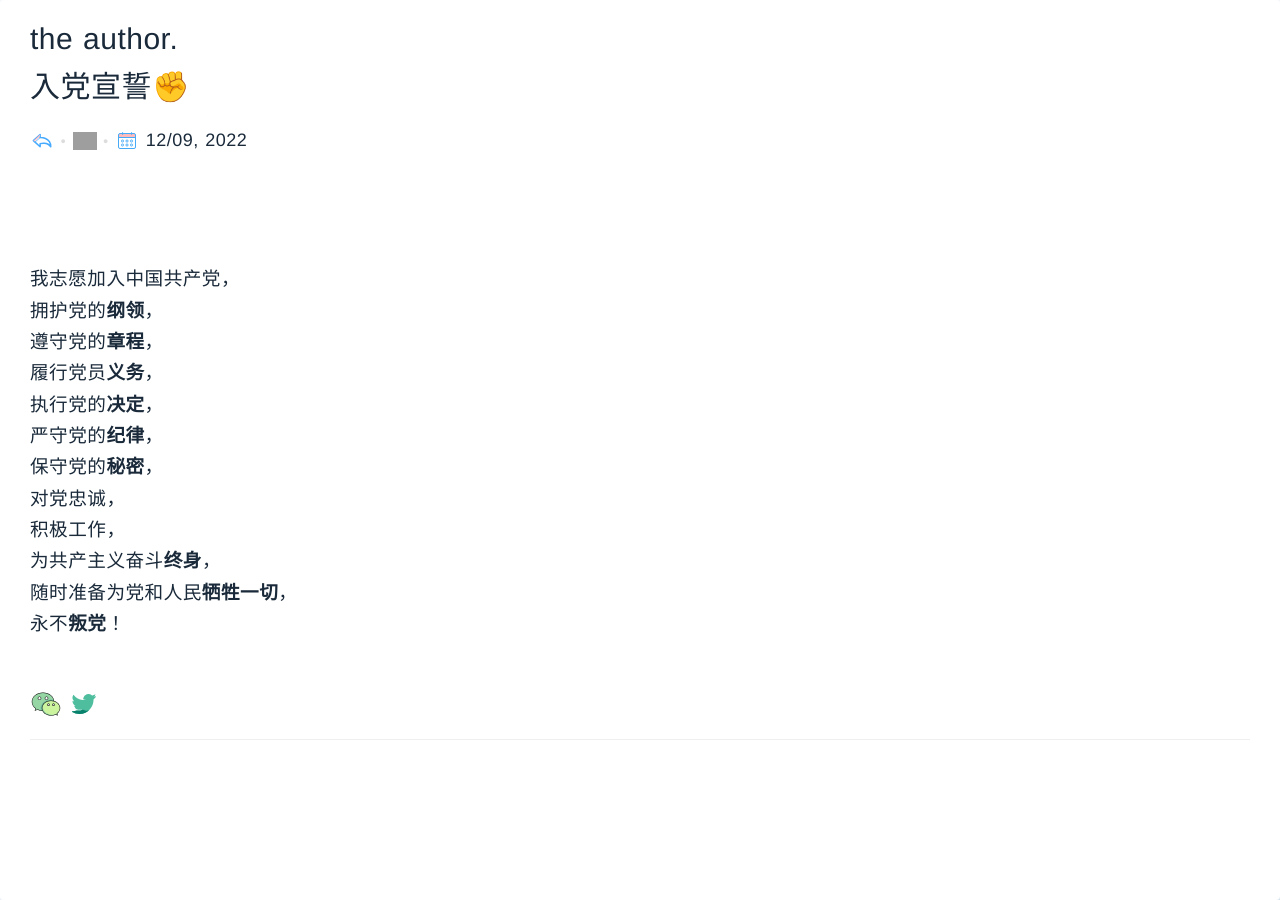
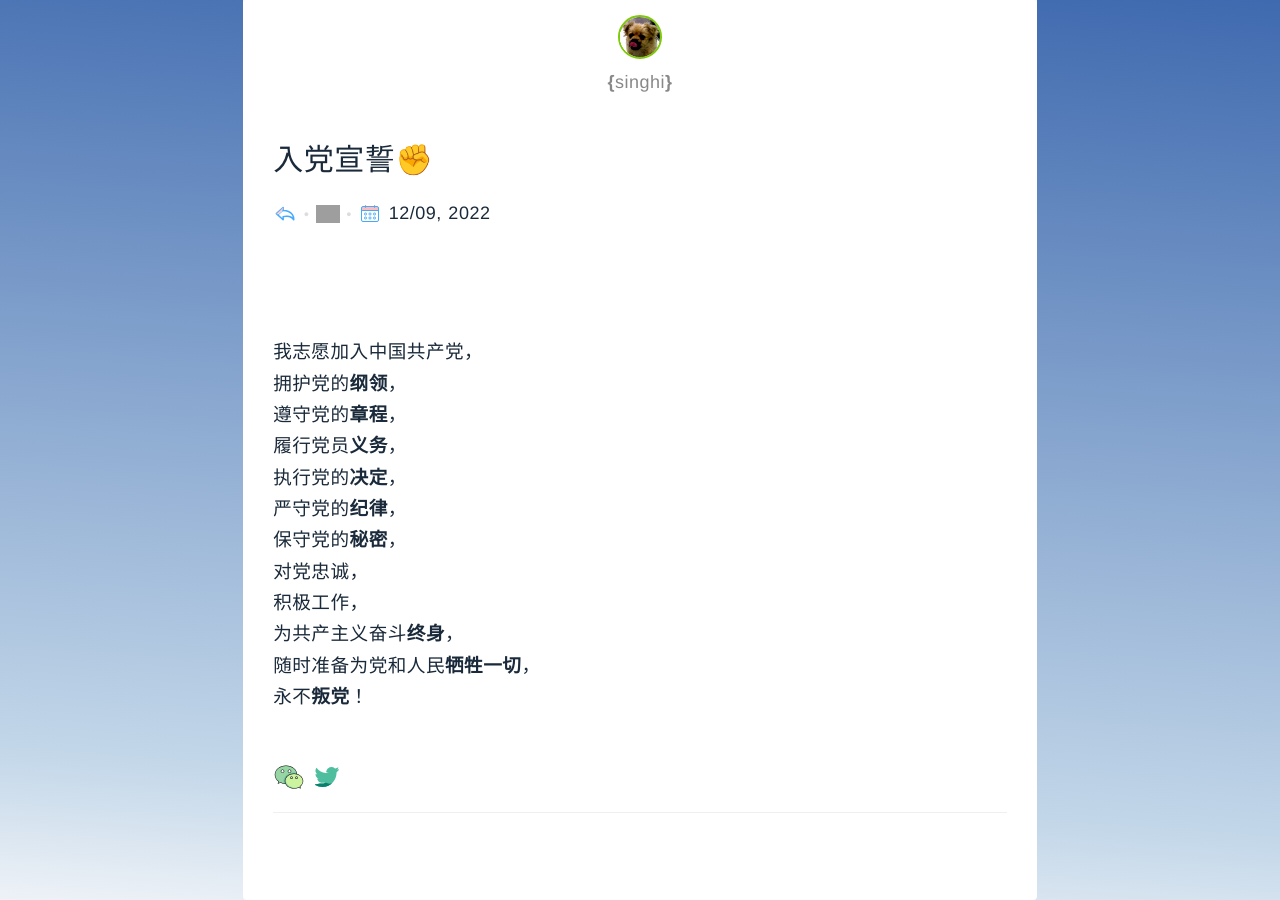
Before and after one commit to zxh19890103/singhi.io, a Jekyll site: the page built from _articles/2022-12-09-rudang-xuanshi.md, in a window 1280 px wide. Built offline with Jekyll 4.4.1, drawn with Linux system fonts in a browser that asks for light colours; a style sheet for code colours, icons or effects is not loaded; grey boxes are pictures that could not be loaded.

Commit message:
post head

```diff
--- a/_layouts/post.html
+++ b/_layouts/post.html
@@ -4,24 +4,27 @@ layout: with-nonav
 
 <div class="article__title{% if page.english %} article__title--english{% endif %}">
 
-  <div class="author">
-    the author.
+  <div class="author" style="text-align: center; margin-bottom: 3rem">
+    <a href="/">
+      <img src="/assets/dog.jpg" style="filter:contrast(2);width: 40px; border: 2px solid #7ea542; border-radius: 50%;" />
+    </a>
+    <div style="color :#888; line-height: 1; font-size: 1.2rem; width: 15rem; margin: 0 auto;"><b>{</b>singhi<b>}</b></div>
   </div>
 
   <div>{{ page.title }}</div>
   <div style="font-size: 0.6em; margin-top: 1rem">
     <a href="#" onclick="history.back();">
-      <img  style="width: 24px; vertical-align: middle;" src="/assets/icons/return.svg" />
+      <img style="width: 24px; vertical-align: middle;" src="/assets/icons/return.svg" />
     </a>
     <i style="font-size: 0.8em; color: #ddd">&bull;</i>
     <img style="width: 24px; vertical-align: middle;" src="/assets/icons/{{page.category}}.svg" />
     {% if page.src %}<i style="font-size: 0.8em; color: #ddd">&bull;</i>
     <a target="_blank" href="{{page.src}}" title="Source Aritcle Or Referrences">
-      <img  style="width: 24px; vertical-align: middle;" src="/assets/icons/link.svg" />
+      <img style="width: 24px; vertical-align: middle;" src="/assets/icons/link.svg" />
     </a>
     {% endif %}
     <i style="font-size: 0.8em; color: #ddd">&bull;</i>
-    <img  style="width: 24px; vertical-align: middle;" src="/assets/icons/calendar.svg" />
+    <img style="width: 24px; vertical-align: middle;" src="/assets/icons/calendar.svg" />
     <time>{{ page.date | date: "%m/%d, %Y" }}</time>
   </div>
 </div>
@@ -34,15 +37,14 @@ layout: with-nonav
 <div>
   <a href="#"
     onclick="showPhotoModal('https://zxh1989.oss-cn-qingdao.aliyuncs.com/20181105/151627_71615.jpg'); return false;"
-    target="_blank"><img style="width: 32px; height: 32px"
-      src="/assets/icons/wechat.svg" /></a>
+    target="_blank"><img style="width: 32px; height: 32px" src="/assets/icons/wechat.svg" /></a>
 
   {% if page.tweet %}
-  <a href="https://x.com/zhangxinghai64/status/{{ page.tweet }}" target="_blank"><img
-    style="width: 32px; height: 32px" src="/assets/icons/t.svg" /></a>
+  <a href="https://x.com/zhangxinghai64/status/{{ page.tweet }}" target="_blank"><img style="width: 32px; height: 32px"
+      src="/assets/icons/t.svg" /></a>
   {% else %}
   <a href="https://x.com/intent/tweet?url=https%3A//www.zhangxinghai.cn{{ page.url }}" target="_blank"><img
-    style="width: 32px; height: 32px" src="/assets/icons/t.svg" /></a>
+      style="width: 32px; height: 32px" src="/assets/icons/t.svg" /></a>
   {% endif %}
 </div>
 
--- a/_sass/new-ui/_layout.scss
+++ b/_sass/new-ui/_layout.scss
@@ -54,13 +54,13 @@ main {
 	background-color: $paperColor;
 	@include boxSizing(border-box);
 
-	// @include ifmob {
+	@include ifmob {
+		width: 100%;
+	}
+
+	// @media screen and (max-width: 1304px) {
 	// 	width: 100%;
 	// }
-
-	@media screen and (max-width: 1304px) {
-		width: 100%;
-	}
 }
 
 .logo {
```
